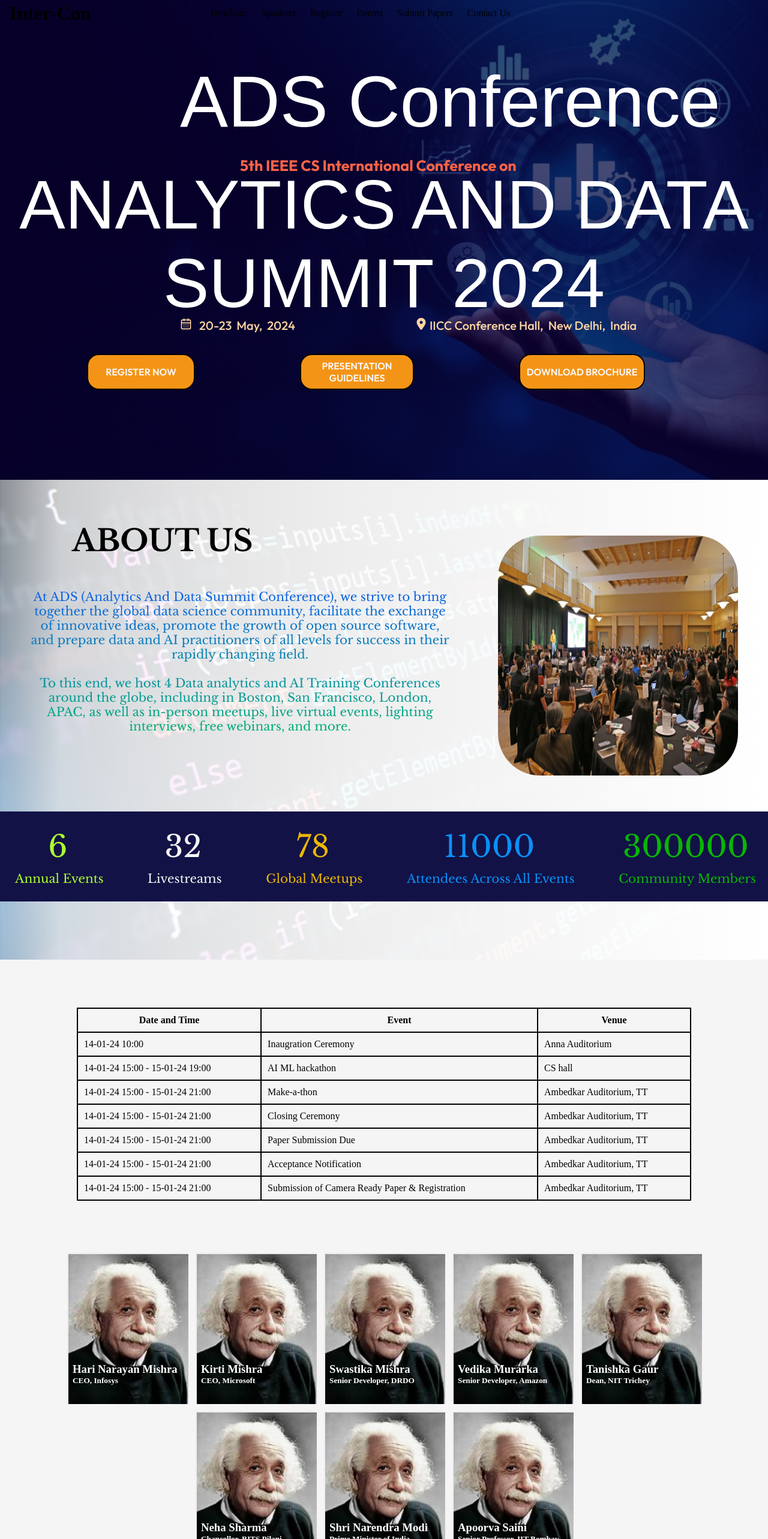
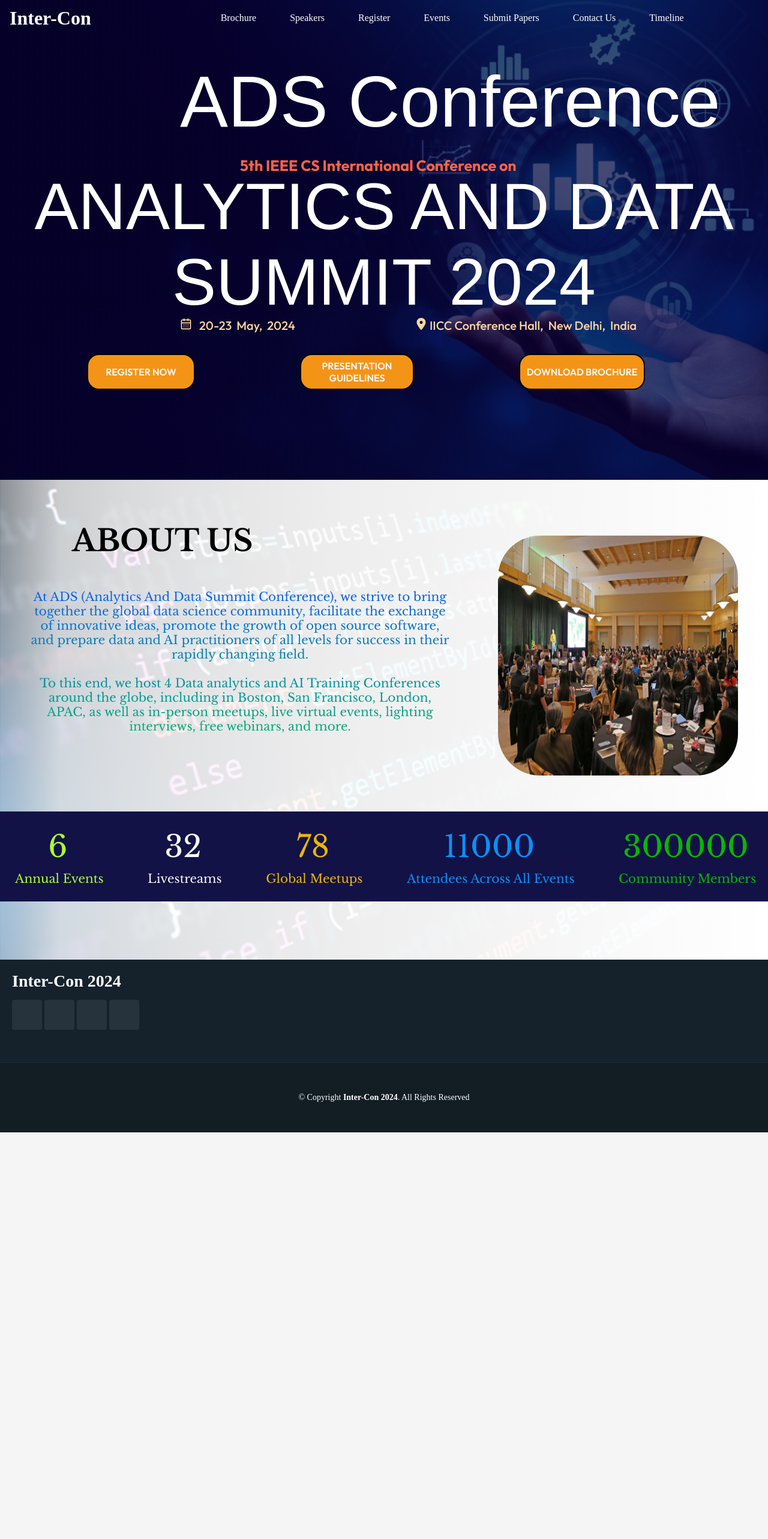
Before and after one commit to NehaSharma4122/International_Conference, a React (Vite) app: page / in a window 1280 px wide. Shown: the top 2566 px of the page at 60% size. After the commit the page ends 1888 px from the top, so only its background shows below. Built offline with nearby package versions, Linux system fonts and the light colour scheme; a web font is replaced by a local one.

Commit message:
fresh_changes

```diff
--- a/src/App.jsx
+++ b/src/App.jsx
@@ -1,7 +1,10 @@
 import './index.css';
 import Dashboard from './pages/Dashboard';
-import Navbar from './Components/Navbar'
+import Navbar from './Components/Navbar';
+import Footer from "./Components/Footer";
 import { BrowserRouter, Routes, Route } from 'react-router-dom';
+import Speakers from './pages/Speakers';
+import Timeline from './Components/Timeline';
 
 function App() {
   return (
@@ -9,7 +12,10 @@
         <Navbar />
         <Routes>
           <Route path="/" element={<Dashboard />}></Route>
+          <Route path="/Speakers" element={<Speakers />}></Route>
+          <Route path="/Timeline" element={<Timeline />}></Route>
         </Routes>
+        <Footer />
     </BrowserRouter>
   );
 }
--- a/src/Components/Navbar.css
+++ b/src/Components/Navbar.css
@@ -9,7 +9,7 @@
 }
 .navbar {
     width: 100%;
-    color: black;
+    color: white;
     display: flex;
     /* justify-content: space-between; */
     gap: 200px;
@@ -20,11 +20,11 @@
     position: fixed;
     top: 0px;
     padding: 1rem;
-    padding-top: 0px;
     height: 60px;
 }
 .new{
     background: white;
+    color: black;
 }
 .logo{
     display: flex;
@@ -39,3 +39,43 @@
     align-items: center;
     padding: auto;
 }
+li {
+    float: left;
+  }
+
+  li a, .dropbtn {
+    display: inline-block;
+    color: white;
+    text-align: center;
+    padding: 14px 16px;
+    text-decoration: none;
+  }
+
+  /* li a:hover, .dropdown:hover .dropbtn {
+    background-color: red;
+  } */
+
+  li.dropdown {
+    display: inline-block;
+  }
+
+  .dropdown-content {
+    display: none;
+    position: absolute;
+    background-color: #f9f9f9;
+    min-width: 160px;
+    box-shadow: 0px 8px 16px 0px rgba(0,0,0,0.2);
+    z-index: 1;
+  }
+
+  .dropdown-content a {
+    color: black;
+    padding: 12px 16px;
+    text-decoration: none;
+    display: block;
+    text-align: left;
+  }
+
+  .dropdown:hover .dropdown-content {
+    display: block;
+  }
--- a/src/Components/Navbar.jsx
+++ b/src/Components/Navbar.jsx
@@ -21,22 +21,60 @@
       <div className="buttons">
         <ul>
           <li>
-            <a>Brochure</a>
+            <a href="javascript:void(0)" class="dropbtn">
+              Brochure
+            </a>
+            <div class="dropdown-content">
+              <a>Link 1</a>
+              <a>Link 2</a>
+              <a>Link 3</a>
+            </div>
           </li>
           <li>
-            <a>Speakers</a>
+            <Link to="/Speakers">Speakers</Link>
           </li>
           <li>
-            <a>Register</a>
+            <a href="javascript:void(0)" class="dropbtn">
+              Register
+            </a>
+            <div class="dropdown-content">
+              <a>Link 1</a>
+              <a>Link 2</a>
+              <a>Link 3</a>
+            </div>
           </li>
           <li>
-            <a>Events</a>
+            <a href="javascript:void(0)" class="dropbtn">
+              Events
+            </a>
+            <div class="dropdown-content">
+              <a>Link 1</a>
+              <a>Link 2</a>
+              <a>Link 3</a>
+            </div>
           </li>
           <li>
-            <a>Submit Papers</a>
+            <a href="javascript:void(0)" class="dropbtn">
+              Submit Papers
+            </a>
+            <div class="dropdown-content">
+              <a>Link 1</a>
+              <a>Link 2</a>
+              <a>Link 3</a>
+            </div>
           </li>
           <li>
-            <a>Contact Us</a>
+            <a href="javascript:void(0)" class="dropbtn">
+              Contact Us
+            </a>
+            <div class="dropdown-content">
+              <a>Link 1</a>
+              <a>Link 2</a>
+              <a>Link 3</a>
+            </div>
+          </li>
+          <li>
+            <Link to="/Timeline">Timeline</Link>
           </li>
         </ul>
       </div>
--- a/src/Components/Organizers.css
+++ b/src/Components/Organizers.css
@@ -6,3 +6,6 @@
     margin-top: 0px;
     justify-content: center;
 }
+.here{
+    background-color: white;
+}
--- a/src/Components/Organizers.jsx
+++ b/src/Components/Organizers.jsx
@@ -1,15 +1,31 @@
-import "./Organizers.css"
-import organizer_info from '../assets/organizer_info'
-import Card from './Card'
+import "./Organizers.css";
+import organizer_info from "../assets/organizer_info";
+import Card from "./Card";
 
-const Organizers = () =>{
-    return(
-        <div className="org-container">
-            {organizer_info.map((item)=>{
-                    return (<Card key={item.id} id={item.id} image={item.image} name={item.name} prof={item.prof} date_time={item.date_time} mail={item.mail} linkedin={item.linkedin}/>)
-                })}
-
-        </div>
-    )
-}
+const Organizers = () => {
+  return (
+    <div className="here">
+      <div className="big">
+        <h2>Speakers</h2>
+        <hr />
+      </div>
+      <div className="org-container">
+        {organizer_info.map((item) => {
+          return (
+            <Card
+              key={item.id}
+              id={item.id}
+              image={item.image}
+              name={item.name}
+              prof={item.prof}
+              date_time={item.date_time}
+              mail={item.mail}
+              linkedin={item.linkedin}
+            />
+          );
+        })}
+      </div>
+    </div>
+  );
+};
 export default Organizers;
--- a/src/Components/Timeline.css
+++ b/src/Components/Timeline.css
@@ -1,20 +1,57 @@
+.big{
+    background-color: white;
+    padding: 40px;
+    font-weight: 1000;
+    font-size: 30px;
+}
 .timeline{
     display: flex;
     justify-content: center;
+    background-color: white;
+}
+.timeline .time_pic{
+    height: 337px;
+    width: 337px;
+    margin: 3rem;
+    margin-top: 5rem;
+    margin-right: 1rem;
 }
 .timetable{
     margin-top: 60px;
-    /* padding: 10px;
-    margin: 4rem; */
+    border: 2ps solid black;
+    border-radius: 20px;
     padding: 10%;
     margin: 5rem;
+    margin-left: 1rem;
     position: relative;
-    /* margin: 5rem; */
-    align-items: center;
     border-collapse: collapse;
-    width: 80%;
+    /* margin: 25px 0; */
+    font-size: 0.9em;
+    font-family: sans-serif;
+    min-width: 400px;
+    box-shadow: 0 0 20px rgba(0, 0, 0, 0.15);
+    width: 70%;
 }
-.timetable tr, th, td{
-    border: 2px solid black;
-    padding: 10px;
+.timetable tbody tr, td{
+    border-bottom: 1px solid #dddddd;
+    padding: 12px;
 }
+.timetable thead th{
+    text-align: left;
+    color: white;
+    font-weight: 400px;
+    padding: 12px;
+    background: #009879;
+}
+.timetable tbody tr:nth-of-type(even) {
+    background-color: #dedcdc;
+}
+
+.timetable tbody tr:last-of-type {
+    border-bottom: 2px solid #009879;
+}
+.timetable tbody tr:hover{
+    color: #009879;
+    border-top: 2px solid #009879;
+    border-bottom: 2px solid #009879;
+}
--- a/src/Components/Timeline.jsx
+++ b/src/Components/Timeline.jsx
@@ -1,7 +1,15 @@
 import "./Timeline.css";
+import tech from "../assets/tech.jpg";
+
 const Timeline = () => {
   return (
+    <>
+      <div className="big">
+        <h2>Time - Line</h2>
+        <hr />
+      </div>
       <div className="timeline">
+        <img className="time_pic" src={tech} alt="" />
         <table className="timetable">
           <thead>
             <tr>
@@ -12,43 +20,44 @@
           </thead>
           <tbody>
             <tr>
-            <td>14-01-24 10:00</td>
+              <td>20-05-24 10:00</td>
               <td>Inaugration Ceremony</td>
               <td>Anna Auditorium</td>
             </tr>
             <tr>
-            <td>14-01-24 15:00 - 15-01-24 19:00</td>
+              <td>21-05-24 15:00 - 22-05-24 19:00</td>
               <td>AI ML hackathon</td>
               <td>CS hall</td>
             </tr>
             <tr>
-            <td>14-01-24 15:00 - 15-01-24 21:00</td>
+              <td>21-05-24 15:00 - 22-05-24 21:00</td>
               <td>Make-a-thon</td>
               <td>Ambedkar Auditorium, TT</td>
             </tr>
             <tr>
-            <td>14-01-24 15:00 - 15-01-24 21:00</td>
+              <td>23-05-24 14:00</td>
               <td>Closing Ceremony</td>
-            <td>Ambedkar Auditorium, TT</td>
+              <td>Anna Auditorium</td>
             </tr>
             <tr>
-            <td>14-01-24 15:00 - 15-01-24 21:00</td>
+              <td>18-05-24 9:00-17:00</td>
               <td>Paper Submission Due</td>
-            <td>Ambedkar Auditorium, TT</td>
+              <td>MB, G14</td>
             </tr>
             <tr>
-            <td>14-01-24 15:00 - 15-01-24 21:00</td>
+              <td>19-05-24</td>
               <td>Acceptance Notification</td>
-            <td>Ambedkar Auditorium, TT</td>
+              <td>Through Mail</td>
             </tr>
             <tr>
-            <td>14-01-24 15:00 - 15-01-24 21:00</td>
+              <td>18-05-24 9:00-17:00</td>
               <td>Submission of Camera Ready Paper & Registration</td>
-            <td>Ambedkar Auditorium, TT</td>
+              <td>MB, G17</td>
             </tr>
           </tbody>
         </table>
       </div>
+    </>
   );
 };
 
--- a/src/pages/Dashboard.jsx
+++ b/src/pages/Dashboard.jsx
@@ -1,6 +1,3 @@
-import Footer from "../Components/Footer";
-import Organizers from "../Components/Organizers";
-import Timeline from "../Components/Timeline";
 import Home from "../Components/Home/Home"
 import About from "../Components/About/About";
 
@@ -9,9 +6,6 @@
     <>
       <Home/>
       <About/>
-      <Timeline/>
-      <Organizers />
-      <Footer />
     </>
   );
 };
--- /dev/null
+++ b/src/pages/Speakers.jsx
@@ -0,0 +1,9 @@
+import Organizers from "../Components/Organizers";
+const Speakers = () =>{
+    return(
+        <>
+            <Organizers />
+        </>
+    )
+}
+export default Speakers;
--- /dev/null
+++ b/src/pages/Timeline.jsx
@@ -0,0 +1,9 @@
+import Timeline from "../Components/Timeline";
+const Timeline = () =>{
+    return(
+        <>
+            <Timeline/>
+        </>
+    )
+}
+export default Timeline;
```
Also changed, not shown: src/assets/tech.jpg (added), 1 other file (tests, documents, lock files or other folders). Lines whose indentation alone changed are shown as unchanged.
